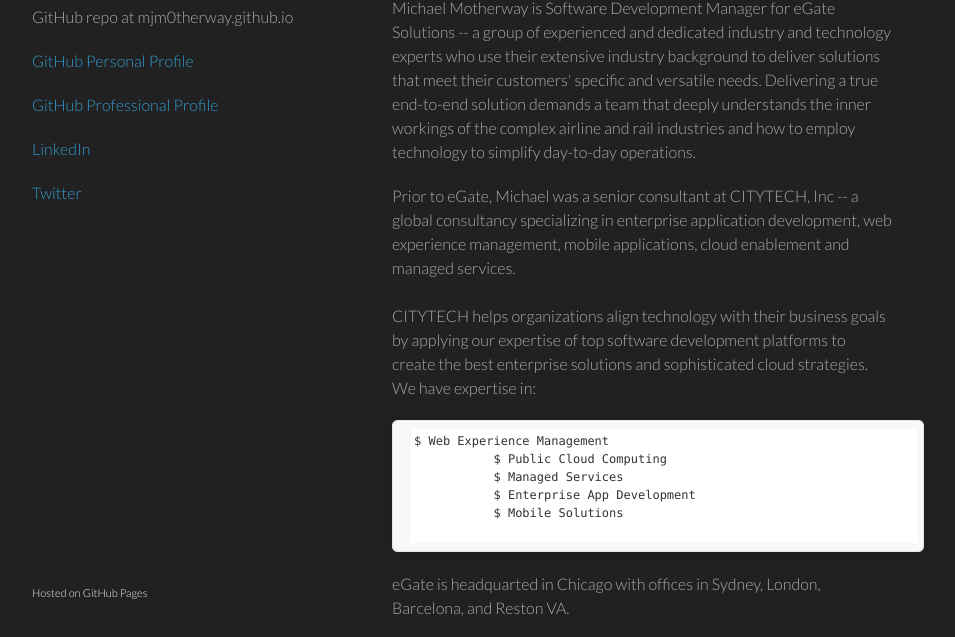
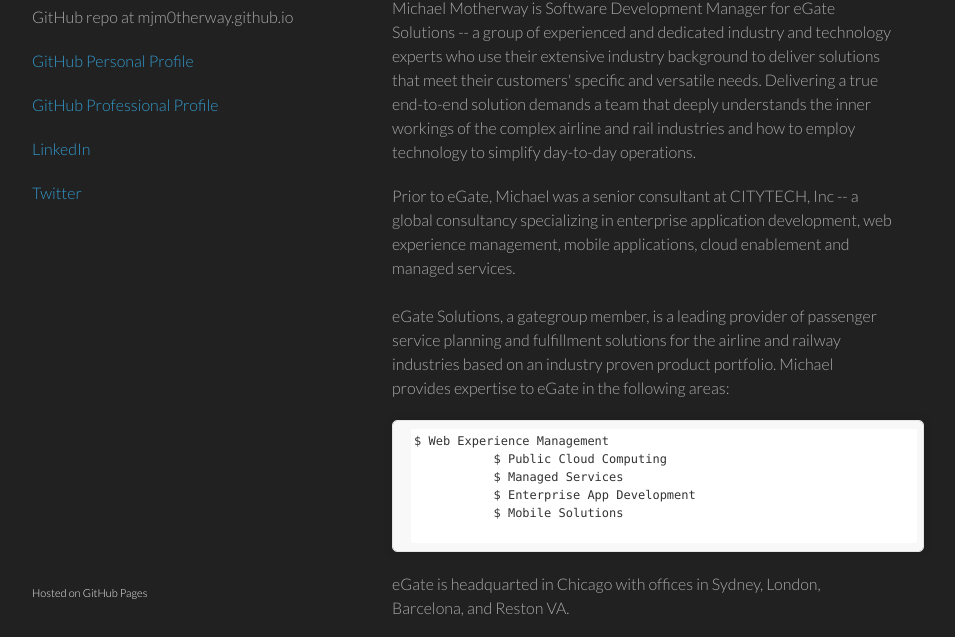
Before and after one commit to m0therway/mjm0therway.github.io, a plain HTML site: page index.html in a window 1280 px wide. Shown: the part 127-764 px from the top of the page, without its empty margins (178-1133 px from the left). Drawn offline with Linux system fonts and the light colour scheme.

Commit message:
tweaked eGate txt

```diff
--- a/index.html
+++ b/index.html
@@ -41,9 +41,12 @@
 	    industries and how to employ technology to simplify day-to-day operations.</p>
 	<p> Prior to eGate, Michael was a senior consultant at CITYTECH, Inc -- a global consultancy specializing
             in enterprise application development, web experience management, mobile applications, cloud
-            enablement and managed services.  <br><br>CITYTECH helps organizations align technology with
-            their business goals by applying our expertise of top software development platforms to create
-            the best enterprise solutions and sophisticated cloud strategies. We have expertise in:</p>
+            enablement and managed services.  <br>
+	    <br>
+            eGate Solutions, a gategroup member, is a leading provider of passenger service planning and
+            fulfillment solutions for the airline and railway industries based on an industry proven product
+            portfolio.  Michael provides expertise to eGate in the following areas:
+        </p>
 
         <pre><code>$ Web Experience Management
            $ Public Cloud Computing
```
